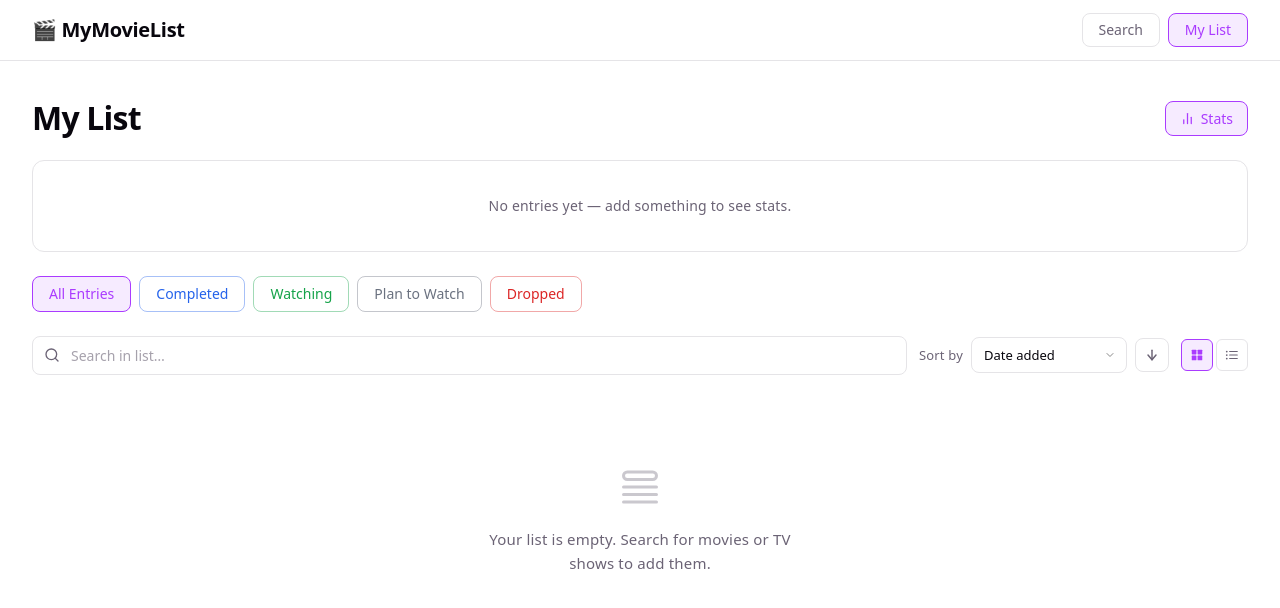
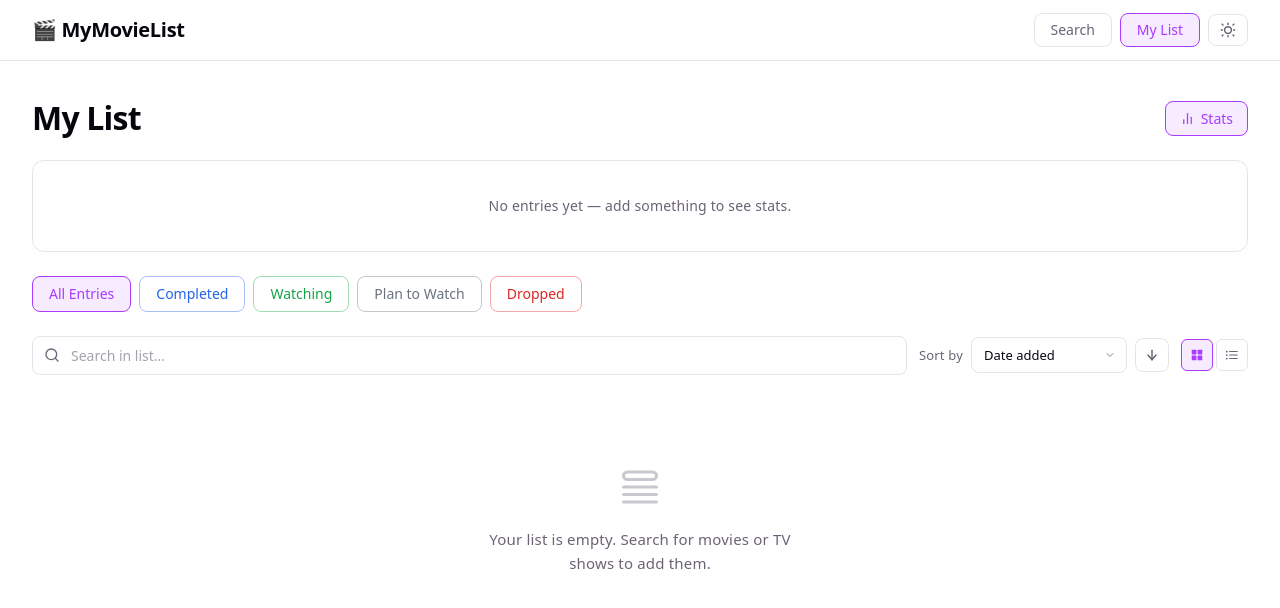
Before and after one commit to augustin-ploteanu/tum-web-lab6, a React (Vite) app: page / in a window 1280 px wide. Shown: the top 608 px of the page. Built offline with nearby package versions, Linux system fonts and the light colour scheme.

Commit message:
Added dark theme

```diff
--- a/index.html
+++ b/index.html
@@ -5,6 +5,15 @@
     <link rel="icon" type="image/svg+xml" href="/favicon.svg" />
     <meta name="viewport" content="width=device-width, initial-scale=1.0" />
     <title>MyMovieList</title>
+    <script>
+      (function () {
+        var saved = localStorage.getItem('mml_theme');
+        var theme = saved === 'light' || saved === 'dark'
+          ? saved
+          : (window.matchMedia('(prefers-color-scheme: dark)').matches ? 'dark' : 'light');
+        document.documentElement.setAttribute('data-theme', theme);
+      })();
+    </script>
   </head>
   <body>
     <div id="root"></div>
--- a/src/App.css
+++ b/src/App.css
@@ -40,6 +40,32 @@
   display: flex;
   align-items: center;
   gap: 8px;
+}
+
+/* Theme toggle button */
+
+.theme-toggle {
+  background: none;
+  border: 1.5px solid var(--border);
+  border-radius: 8px;
+  padding: 6px 10px;
+  font-size: 14px;
+  line-height: 1;
+  cursor: pointer;
+  display: flex;
+  align-items: center;
+  color: var(--text);
+  transition: border-color 0.2s, background 0.2s;
+
+  &:hover {
+    border-color: var(--accent);
+    background: var(--accent-bg);
+  }
+
+  &:focus-visible {
+    outline: 2px solid var(--accent);
+    outline-offset: 2px;
+  }
 }
 
 /* Header nav button */
--- a/src/App.tsx
+++ b/src/App.tsx
@@ -3,6 +3,7 @@ import { SearchBar } from './components/SearchBar'
 import { SearchResults } from './components/SearchResults'
 import { MyList } from './components/MyList'
 import { AddToListModal } from './components/AddToListModal'
+import { ThemeToggle } from './components/ThemeToggle'
 import { useSearch } from './hooks/useSearch'
 import { useWatchlist } from './hooks/useWatchlist'
 import type { WatchableItem, ListEntry } from './types'
@@ -60,6 +61,7 @@ function App() {
             >
               My List
             </button>
+            <ThemeToggle />
           </nav>
         </div>
       </header>
--- /dev/null
+++ b/src/components/ThemeToggle.tsx
@@ -0,0 +1,38 @@
+import { useState, useEffect } from 'react'
+
+type Theme = 'light' | 'dark'
+
+function getInitialTheme(): Theme {
+  const saved = localStorage.getItem('mml_theme')
+  if (saved === 'light' || saved === 'dark') return saved
+  return window.matchMedia('(prefers-color-scheme: dark)').matches ? 'dark' : 'light'
+}
+
+export function ThemeToggle() {
+  const [theme, setTheme] = useState<Theme>(getInitialTheme)
+
+  useEffect(() => {
+    document.documentElement.setAttribute('data-theme', theme)
+    localStorage.setItem('mml_theme', theme)
+  }, [theme])
+
+  function toggle() {
+    setTheme(t => (t === 'dark' ? 'light' : 'dark'))
+  }
+
+  return (
+    <button
+      className="theme-toggle"
+      onClick={toggle}
+      aria-label={`Switch to ${theme === 'dark' ? 'light' : 'dark'} theme`}
+    >
+      <svg xmlns="http://www.w3.org/2000/svg" width="18" height="18" fill="none" viewBox="0 0 24 24" stroke="currentColor" strokeWidth={2} aria-hidden="true">
+        {theme === 'light' ? (
+          <path strokeLinecap="round" strokeLinejoin="round" d="M12 3v1.5M12 19.5V21M4.22 4.22l1.06 1.06M18.72 18.72l1.06 1.06M3 12h1.5M19.5 12H21M4.22 19.78l1.06-1.06M18.72 5.28l1.06-1.06M12 7.5a4.5 4.5 0 100 9 4.5 4.5 0 000-9z" />
+        ) : (
+          <path strokeLinecap="round" strokeLinejoin="round" d="M21 12.79A9 9 0 1111.21 3 7 7 0 0021 12.79z" />
+        )}
+      </svg>
+    </button>
+  )
+}
--- a/src/index.css
+++ b/src/index.css
@@ -48,6 +48,36 @@
   #social .button-icon {
     filter: invert(1) brightness(2);
   }
+}
+
+html[data-theme="dark"] {
+  color-scheme: dark;
+  --text: #9ca3af;
+  --text-h: #f3f4f6;
+  --bg: #16171d;
+  --border: #2e303a;
+  --code-bg: #1f2028;
+  --accent: #c084fc;
+  --accent-bg: rgba(192, 132, 252, 0.15);
+  --accent-border: rgba(192, 132, 252, 0.5);
+  --social-bg: rgba(47, 48, 58, 0.5);
+  --shadow:
+    rgba(0, 0, 0, 0.4) 0 10px 15px -3px, rgba(0, 0, 0, 0.25) 0 4px 6px -2px;
+}
+
+html[data-theme="light"] {
+  color-scheme: light;
+  --text: #6b6375;
+  --text-h: #08060d;
+  --bg: #fff;
+  --border: #e5e4e7;
+  --code-bg: #f4f3ec;
+  --accent: #aa3bff;
+  --accent-bg: rgba(170, 59, 255, 0.1);
+  --accent-border: rgba(170, 59, 255, 0.5);
+  --social-bg: rgba(244, 243, 236, 0.5);
+  --shadow:
+    rgba(0, 0, 0, 0.1) 0 10px 15px -3px, rgba(0, 0, 0, 0.05) 0 4px 6px -2px;
 }
 
 #root {
```
